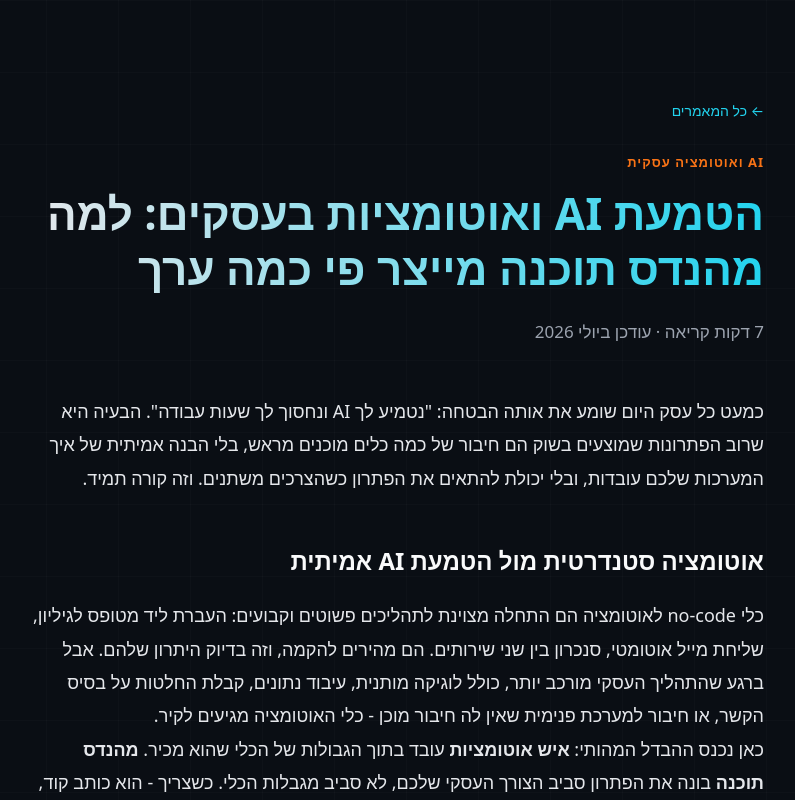
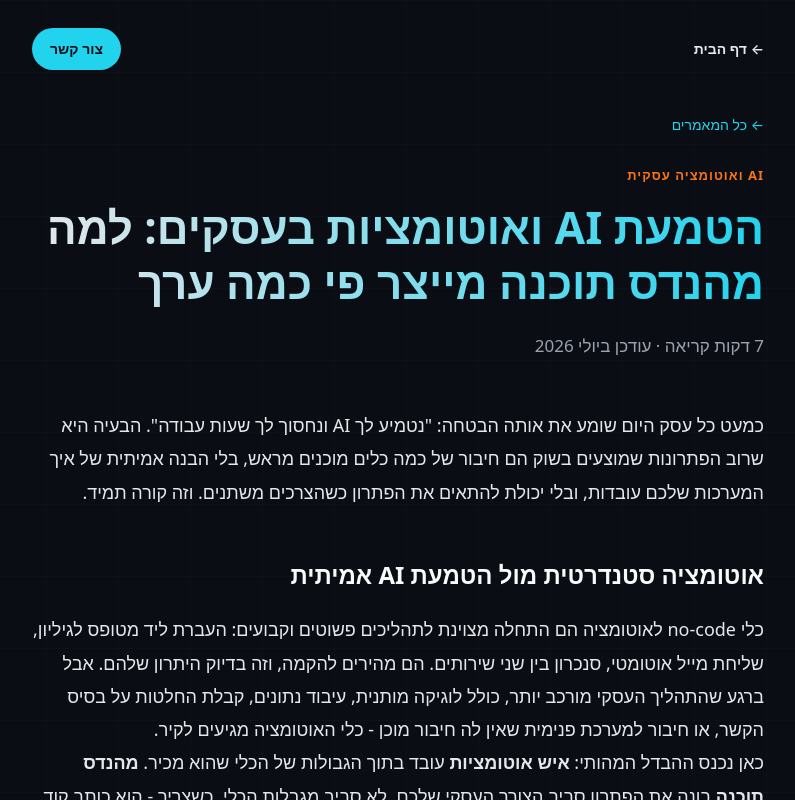
Before and after one commit to studioidan/popapp-website, a Next.js app: page /articles/hatmaat-ai-veautomatzia-be-asakim in a window 1280 px wide. Shown: the top 800 px of the page, without its empty margins (242-1037 px from the left). Built offline with nearby package versions, Linux system fonts and the light colour scheme.

Commit message:
Add home + contact links to article pages

```diff
--- a/app/articles/hatmaat-ai-veautomatzia-be-asakim/page.tsx
+++ b/app/articles/hatmaat-ai-veautomatzia-be-asakim/page.tsx
@@ -100,8 +100,40 @@ export default function ArticlePage() {
         dangerouslySetInnerHTML={{ __html: JSON.stringify(jsonLd) }}
       />
 
+      {/* Top bar */}
+      <Section
+        style={{
+          paddingTop: 28,
+          display: "flex",
+          justifyContent: "space-between",
+          alignItems: "center",
+          gap: 16,
+        }}
+      >
+        <Link
+          href="/"
+          style={{ color: colors.text, fontSize: 14, textDecoration: "none", fontWeight: 600 }}
+        >
+          ← דף הבית
+        </Link>
+        <Link
+          href="/#contact"
+          style={{
+            color: colors.bg,
+            background: colors.cyan,
+            fontSize: 14,
+            fontWeight: 700,
+            textDecoration: "none",
+            padding: "8px 18px",
+            borderRadius: 999,
+          }}
+        >
+          צור קשר
+        </Link>
+      </Section>
+
       {/* Hero */}
-      <Section style={{ paddingTop: 96, paddingBottom: 48 }}>
+      <Section style={{ paddingTop: 40, paddingBottom: 48 }}>
         <Link
           href="/articles"
           style={{ color: colors.cyan, fontSize: 14, textDecoration: "none" }}
```
Also changed, not shown: app/articles/page.tsx (+30 -0 lines).
